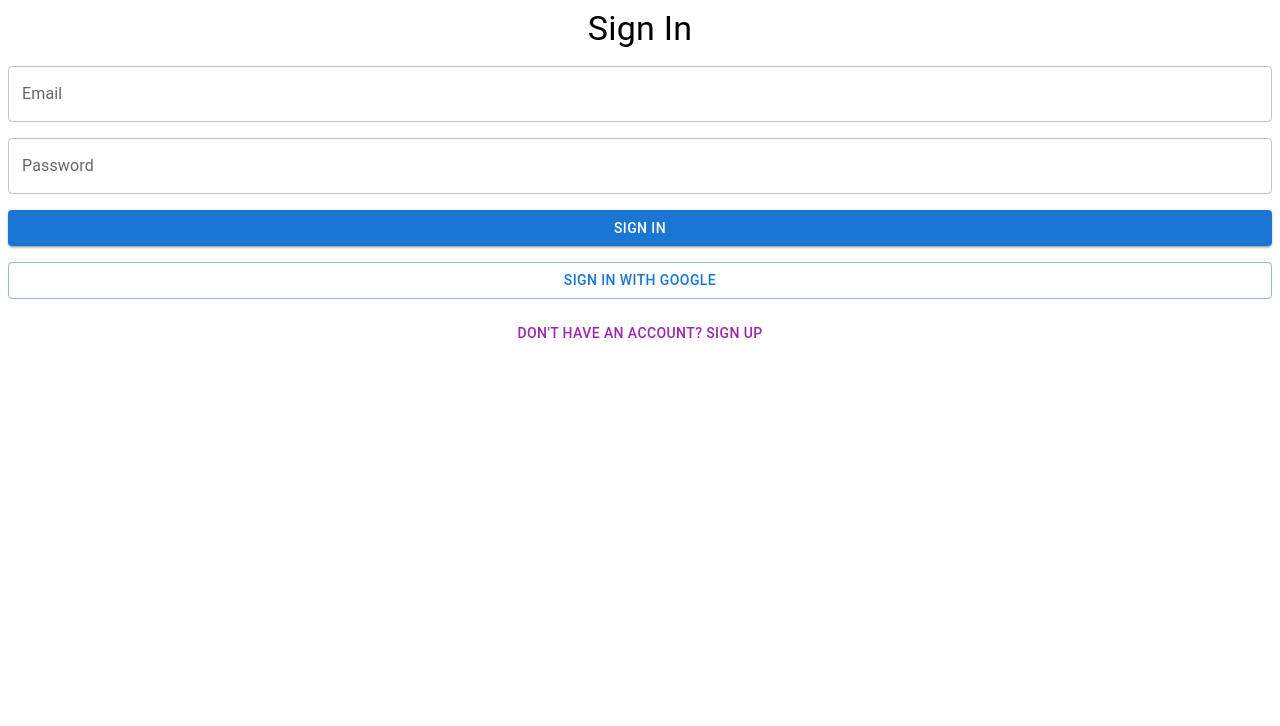
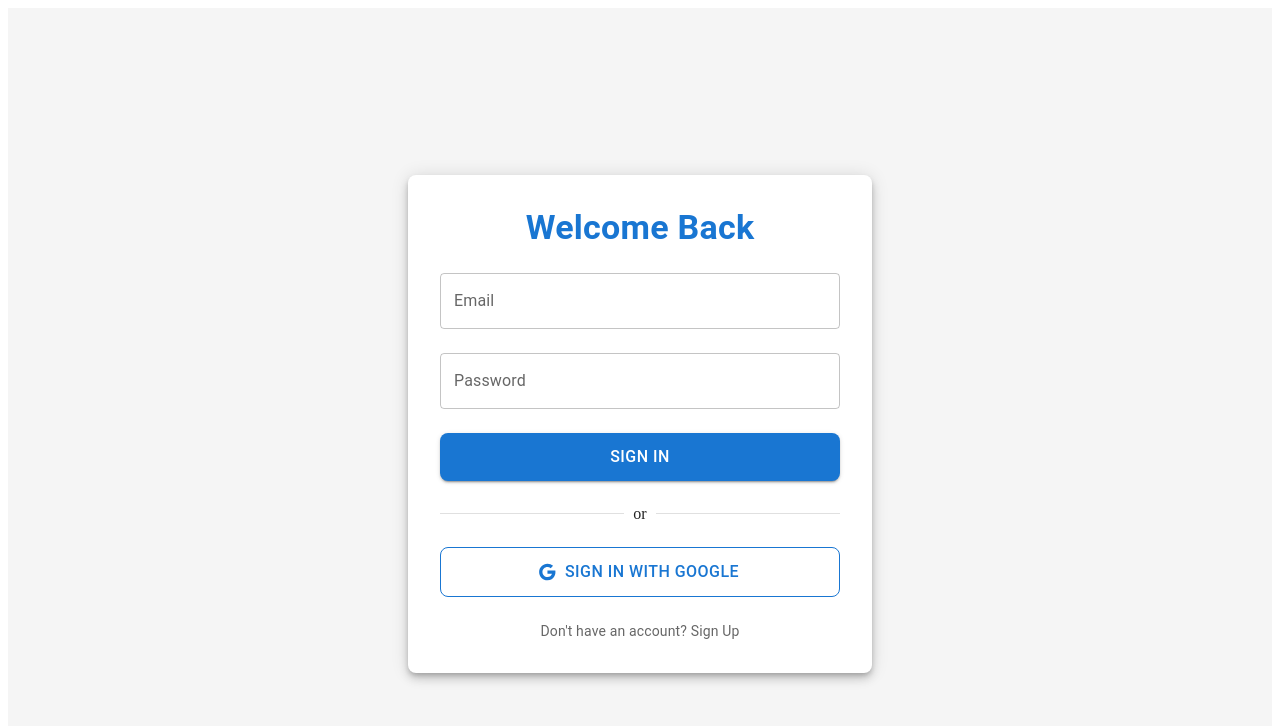
Before and after one commit to rshaikh2200/AI-Case-Study3, a Next.js app: page / in a window 1280 px wide. Shown: the top 726 px of the page. Built offline with nearby package versions, Linux system fonts and the light colour scheme; no server answers.

Commit message:
auth_comit

```diff
--- a/package.json
+++ b/package.json
@@ -12,6 +12,7 @@
     "@emotion/react": "^11.13.0",
     "@emotion/styled": "^11.13.0",
     "@google/generative-ai": "^0.16.0",
+    "@mui/icons-material": "^5.16.7",
     "@mui/material": "^5.16.7",
     "firebase": "^10.12.5",
     "next": "14.2.5",
--- a/src/app/components/AuthPage.js
+++ b/src/app/components/AuthPage.js
@@ -1,7 +1,8 @@
 import React, { useState } from 'react';
-import { googleProvider, auth } from '../firebase';  // Ensure these imports are correct
+import { googleProvider, auth } from '../firebase'; // Ensure these imports are correct
 import { signInWithEmailAndPassword, createUserWithEmailAndPassword, signInWithPopup } from 'firebase/auth';
-import { Box, TextField, Button, Typography, Stack, CircularProgress } from '@mui/material';
+import { Box, TextField, Button, Typography, Stack, CircularProgress, Paper, Divider, IconButton } from '@mui/material';
+import GoogleIcon from '@mui/icons-material/Google';
 
 export default function AuthPage() {
   const [email, setEmail] = useState('');
@@ -43,11 +44,32 @@ export default function AuthPage() {
   };
 
   return (
-    <Box>
-      <Stack spacing={2} alignItems="center">
-        <Typography variant="h4">{isSignUp ? 'Sign Up' : 'Sign In'}</Typography>
+    <Box
+      sx={{
+        minHeight: '100vh',
+        display: 'flex',
+        justifyContent: 'center',
+        alignItems: 'center',
+        backgroundColor: '#f5f5f5',
+        padding: 2,
+      }}
+    >
+      <Paper
+        elevation={6}
+        sx={{
+          padding: 4,
+          maxWidth: 400,
+          width: '100%',
+          borderRadius: 2,
+          backgroundColor: '#fff',
+        }}
+      >
+        <Stack spacing={3} alignItems="center">
+          <Typography variant="h4" sx={{ fontWeight: 'bold', color: '#1976d2' }}>
+            {isSignUp ? 'Create Account' : 'Welcome Back'}
+          </Typography>
 
-        {error && <Typography color="error">{error}</Typography>}
+          {error && <Typography color="error" sx={{ textAlign: 'center' }}>{error}</Typography>}
 
           <TextField
             label="Email"
@@ -55,6 +77,7 @@ export default function AuthPage() {
             value={email}
             onChange={(e) => setEmail(e.target.value)}
             fullWidth
+            variant="outlined"
           />
           <TextField
             label="Password"
@@ -62,20 +85,53 @@ export default function AuthPage() {
             value={password}
             onChange={(e) => setPassword(e.target.value)}
             fullWidth
+            variant="outlined"
           />
 
-        <Button variant="contained" color="primary" onClick={handleAuth} disabled={loading} fullWidth>
+          <Button
+            variant="contained"
+            color="primary"
+            onClick={handleAuth}
+            disabled={loading}
+            fullWidth
+            sx={{
+              padding: '10px 0',
+              fontSize: '16px',
+              borderRadius: '8px',
+            }}
+          >
             {loading ? <CircularProgress size={24} /> : isSignUp ? 'Sign Up' : 'Sign In'}
           </Button>
 
-        <Button variant="outlined" color="primary" onClick={handleGoogleSignIn} disabled={loading} fullWidth>
+          <Divider sx={{ width: '100%' }}>or</Divider>
+
+          <Button
+            variant="outlined"
+            color="primary"
+            onClick={handleGoogleSignIn}
+            disabled={loading}
+            fullWidth
+            startIcon={<GoogleIcon />}
+            sx={{
+              padding: '10px 0',
+              fontSize: '16px',
+              borderRadius: '8px',
+              borderColor: '#1976d2',
+            }}
+          >
             {loading ? <CircularProgress size={24} /> : 'Sign in with Google'}
           </Button>
 
-        <Button color="secondary" onClick={() => setIsSignUp(!isSignUp)}>
+          <Typography
+            variant="body2"
+            color="textSecondary"
+            sx={{ cursor: 'pointer', mt: 2 }}
+            onClick={() => setIsSignUp(!isSignUp)}
+          >
             {isSignUp ? 'Already have an account? Sign In' : "Don't have an account? Sign Up"}
-        </Button>
+          </Typography>
         </Stack>
+      </Paper>
     </Box>
   );
 }
--- a/src/app/components/page.js
+++ b/src/app/components/page.js
@@ -1,7 +1,11 @@
 'use client'
 
 import { useEffect, useState, useRef } from "react";
-import { Box, Stack, TextField, Button, Paper, CircularProgress, Typography } from '@mui/material';
+import { Box, Stack, TextField, Button, Paper, CircularProgress, Typography, IconButton } from '@mui/material';
+import { auth, db } from '../firebase'; // Ensure these imports are correct
+import { signOut } from 'firebase/auth';
+import LogoutIcon from '@mui/icons-material/Logout';
+import { collection, doc, getDoc, setDoc } from 'firebase/firestore';
 
 export default function Home() {
 
@@ -15,6 +19,30 @@ export default function Home() {
   const [message, setMessage] = useState('');
   const [isLoading, setIsLoading] = useState(false);
   const messagesEndRef = useRef(null);
+  const user = auth.currentUser;
+
+
+  useEffect(() => {
+    const loadChatHistory = async () => {
+      if (user) {
+        const chatDoc = doc(db, 'chats', user.uid);
+        const chatSnapshot = await getDoc(chatDoc);
+        if (chatSnapshot.exists()) {
+          setMessages(chatSnapshot.data().messages);
+        } else {
+          setMessages([
+            {
+              role: 'assistant',
+              content: "Hi! I'm the Headstarter support assistant. How can I help you today?",
+            },
+          ]);
+        }
+      }
+    };
+
+    loadChatHistory();
+  }, [user]);
+
 
   const sendMessage = async () => {
     if (!message.trim() || isLoading) return;
@@ -55,6 +83,14 @@ export default function Home() {
       ]);
     }
 
+    try {
+      if (user) {
+        await setDoc(doc(db, 'chats', user.uid), { messages });
+      }
+    } catch (err) {
+      console.log("Error saving chat history: %s", err);
+    }
+
     setIsLoading(false);
   };
 
@@ -73,6 +109,10 @@ export default function Home() {
     scrollToBottom();
   }, [messages]);
 
+  const handleLogout = async () => {
+    await signOut(auth);
+  };
+
   return (
     <Box
       width="100vw"
@@ -81,7 +121,7 @@ export default function Home() {
       flexDirection="column"
       justifyContent="center"
       alignItems="center"
-      sx={{ bgcolor: 'background.default' }} // Correct usage of bgcolor
+      sx={{ bgcolor: 'background.default' }}
     >
       <Paper
         elevation={3}
@@ -92,8 +132,20 @@ export default function Home() {
           display: 'flex',
           flexDirection: 'column',
           justifyContent: 'space-between',
+          position: 'relative'
         }}
       >
+        <IconButton
+          onClick={handleLogout}
+          sx={{
+            position: 'absolute',
+            top: 8,
+            right: 8,
+          }}
+        >
+          <LogoutIcon />
+        </IconButton>
+
         <Stack
           direction="column"
           spacing={2}
--- a/src/app/firebase.js
+++ b/src/app/firebase.js
@@ -1,6 +1,7 @@
 // Import the required Firebase services
 import { initializeApp } from 'firebase/app';
 import { getAuth, GoogleAuthProvider } from 'firebase/auth';
+import { getFirestore } from 'firebase/firestore'
 
 // Your Firebase configuration
 const firebaseConfig = {
@@ -13,14 +14,14 @@ const firebaseConfig = {
 };
 
 
-// Initialize Firebase
+
 const app = initializeApp(firebaseConfig);
 
-// Initialize Firebase Authentication and get a reference to the service
 const auth = getAuth(app);
+const db = getFirestore(app);
 
 // Initialize Google Auth Provider
 const googleProvider = new GoogleAuthProvider();
 
 // Export the auth and googleProvider
-export { auth, googleProvider };
+export { auth, googleProvider, db };
--- /dev/null
+++ b/src/app/hooks/useAuthState.js
@@ -0,0 +1,18 @@
+import { useState, useEffect } from 'react';
+import { auth } from '../firebase'; // Adjust the import path as necessary
+
+export const useAuthState = () => {
+  const [user, setUser] = useState(null);
+  const [loading, setLoading] = useState(true);
+
+  useEffect(() => {
+    const unsubscribe = auth.onAuthStateChanged((user) => {
+      setUser(user);
+      setLoading(false);
+    });
+
+    return () => unsubscribe();
+  }, []);
+
+  return { user, loading };
+};
--- a/src/pages/index.js
+++ b/src/pages/index.js
@@ -1,19 +1,26 @@
-// src/app/pages/index.js
-import React, { useEffect, useState } from 'react';
+import React from 'react';
 import { auth } from '../app/firebase'; // Corrected the import path
 import AuthPage from '../app/components/AuthPage'; // Corrected the import path
 import Home from '../app/components/page'; // Ensure correct import path
+import { useAuthState } from '../app/hooks/useAuthState';
+import { Box, CircularProgress } from '@mui/material'; // Import Box and CircularProgress from MUI
 
 export default function Index() {
-  const [user, setUser] = useState(null);
+  const { user, loading } = useAuthState();
 
-  useEffect(() => {
-    const unsubscribe = auth.onAuthStateChanged((user) => {
-      setUser(user);
-    });
-
-    return () => unsubscribe();
-  }, []);
+  if (loading) {
+    return (
+      <Box
+        width="100vw"
+        height="100vh"
+        display="flex"
+        justifyContent="center"
+        alignItems="center"
+      >
+        <CircularProgress />
+      </Box>
+    );
+  }
 
   return user ? <Home /> : <AuthPage />;
 }
```
Also changed, not shown: 1 other file (tests, documents, lock files or other folders). Lines whose indentation alone changed are shown as unchanged.
